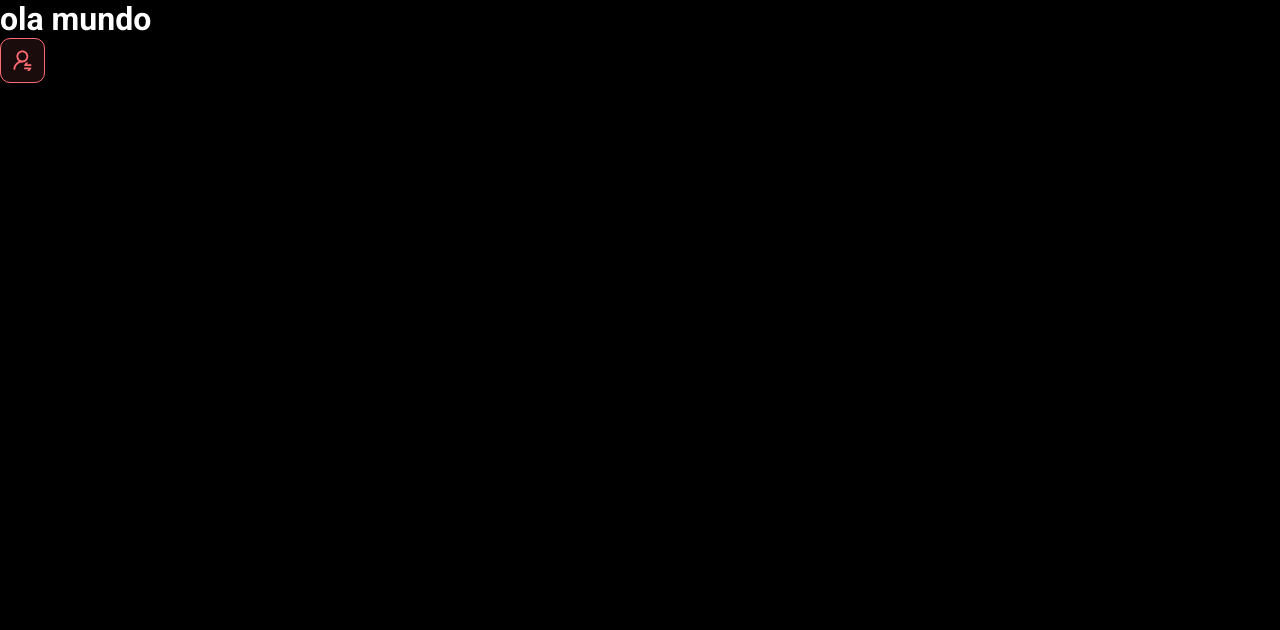
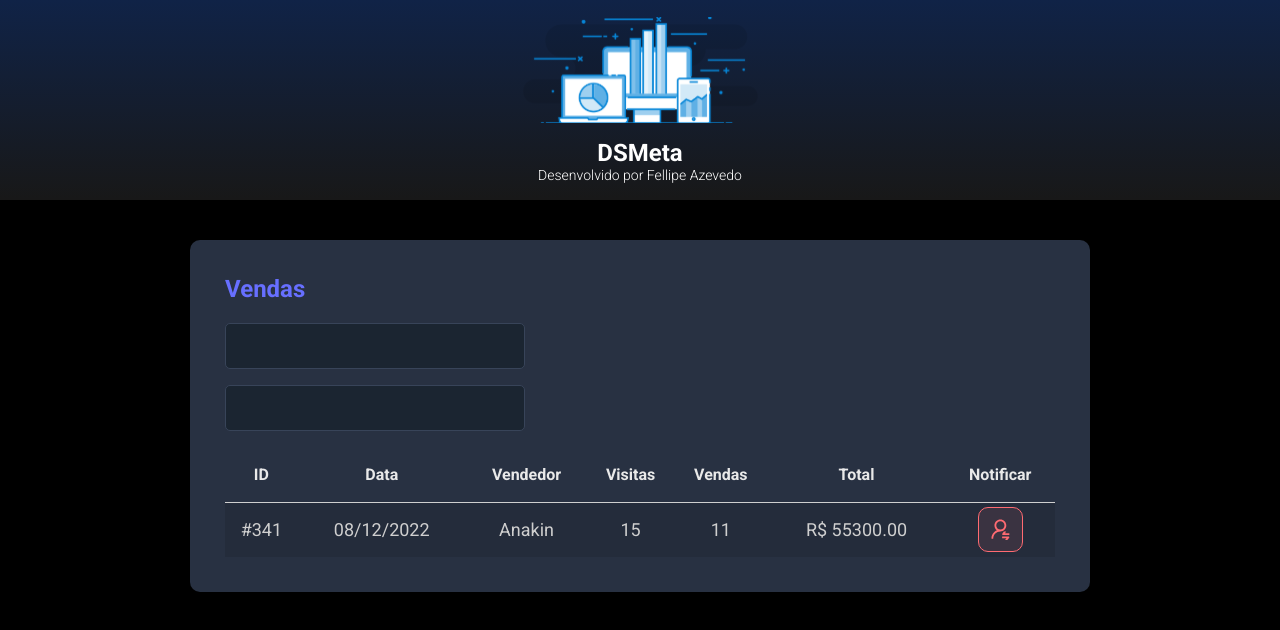
Before and after one commit to soareslipe/DSMeta, a React (Vite) app in the folder frontend/: page / in a window 1280 px wide. Shown: the top 630 px of the page. Built offline with nearby package versions, Linux system fonts and the light colour scheme.

Commit message:
Other Components

```diff
--- a/frontend/src/App.css
+++ /dev/null
@@ -1,41 +0,0 @@
-#root {
-  max-width: 1280px;
-  margin: 0 auto;
-  padding: 2rem;
-  text-align: center;
-}
-
-.logo {
-  height: 6em;
-  padding: 1.5em;
-  will-change: filter;
-}
-.logo:hover {
-  filter: drop-shadow(0 0 2em #646cffaa);
-}
-.logo.react:hover {
-  filter: drop-shadow(0 0 2em #61dafbaa);
-}
-
-@keyframes logo-spin {
-  from {
-    transform: rotate(0deg);
-  }
-  to {
-    transform: rotate(360deg);
-  }
-}
-
-@media (prefers-reduced-motion: no-preference) {
-  a:nth-of-type(2) .logo {
-    animation: logo-spin infinite 20s linear;
-  }
-}
-
-.card {
-  padding: 2em;
-}
-
-.read-the-docs {
-  color: #888;
-}
--- a/frontend/src/App.tsx
+++ b/frontend/src/App.tsx
@@ -1,10 +1,17 @@
-import NotificationButton from "./components/NotificationButton"
+import Header from "./components/Header"
+import SalesCard from "./components/SalesCard"
 
 function App() {
-  return(
+  return (
     <>
-    <h1>ola mundo</h1>
-    <NotificationButton/>
+      <Header />
+      <main>
+        <section id="sales">
+          <div className="dsmeta-card-container">
+              <SalesCard/>
+          </div>
+        </section>
+      </main>
     </>
   )
 }
--- /dev/null
+++ b/frontend/src/components/Header/index.tsx
@@ -0,0 +1,16 @@
+import icon from '../../assets/img/logo.svg'
+import './styles.css'
+
+function Header() {
+    return (
+        <header>
+            <div className="dsmeta-logo-container">
+                <img src={icon} alt="DSMeta" />
+                <h1>DSMeta</h1>
+                <p>Desenvolvido por <a href="https://github.com/soareslipe">Fellipe Azevedo</a></p>
+            </div>
+        </header>
+    )
+}
+
+export default Header
--- /dev/null
+++ b/frontend/src/components/Header/styles.css
@@ -0,0 +1,28 @@
+header {
+    height: 200px;
+    align-items: center;
+    display: flex;
+    background: linear-gradient(180deg, #102347 0%, #181818 100%);
+    justify-content: center;
+}
+
+.dsmeta-logo-container {
+    display: flex;
+    flex-direction: column;
+    align-items: center;
+
+}
+
+.dsmeta-logo-container img {
+    width: 235px;
+}
+
+.dsmeta-logo-container h1 {
+    margin-top: 15px;
+    font-size: 24px;
+}
+
+.dsmeta-logo-container p {
+    font-size: 14px;
+    font-weight: 300;
+}
--- /dev/null
+++ b/frontend/src/components/SalesCard/index.tsx
@@ -0,0 +1,50 @@
+import NotificationButton from '../NotificationButton';
+import './styles.css';
+
+function SalesCard() {
+    return (
+        <div className="dsmeta-card">
+            <h2 className="dsmeta-sales-title">Vendas</h2>
+            <div>
+                <div className="dsmeta-form-container">
+                    <input className="dsmeta-form-control" type="text"/>
+                </div>
+                <div className="dsmeta-form-container">
+                    <input className="dsmeta-form-control" type="text"/>
+                </div>
+            </div>
+            <div>
+                <table className="dsmeta-sales-table">
+                    <thead>
+                        <tr>
+                            <th className="show-992">ID</th>
+                            <th className="show-576">Data</th>
+                            <th>Vendedor</th>
+                            <th className="show-992">Visitas</th>
+                            <th className="show-992">Vendas</th>
+                            <th>Total</th>
+                            <th>Notificar</th>
+                        </tr>
+                    </thead>
+                    <tbody>
+                        <tr>
+                            <td className="show-992">#341</td>
+                            <td className="show-576">08/12/2022</td>
+                            <td>Anakin</td>
+                            <td className="show-992">15</td>
+                            <td className="show-992">11</td>
+                            <td>R$ 55300.00</td>
+                            <td>
+                                <div className="dsmeta-redbtn-container">
+                                   <NotificationButton/>
+                                </div>
+                            </td>
+                        </tr>
+                    </tbody>
+                </table>
+            </div>
+        </div>
+    )
+}
+
+export default SalesCard
--- /dev/null
+++ b/frontend/src/components/SalesCard/styles.css
@@ -0,0 +1,99 @@
+.dsmeta-card {
+    background-color: #283142;
+    border-radius: 10px;
+    padding: 30px 10px;
+}
+
+
+.dsmeta-sales-title {
+    color: #676FFF;
+    font-size: 24px;
+    margin-bottom: 20px;
+
+}
+
+.dsmeta-form-container {
+    margin-bottom: 16px;
+    max-width: 300px;
+}
+
+.dsmeta-form-control {
+    height: 46px;
+    background-color: #1B2531;
+    border: 1px solid #384459;
+    border-radius: 5px;
+    width: 100%;
+    color: #9AAABE;
+    padding: 0 20px;
+    font-size: 18px;
+}
+
+.dsmeta-sales-table {
+    width: 100%;
+    border-spacing: 0;
+    border-collapse: collapse;
+}
+
+.dsmeta-sales-table thead {
+    height: 55px;
+    font-size: 16px;
+    color: #E9E9E9;
+    font-weight: 700;
+}
+
+.dsmeta-sales-table tbody{
+    font-size: 14px;
+    font-weight: 400;
+    color: #CFCFCF;
+    text-align: center;
+}
+
+.dsmeta-sales-table tbody tr{
+    height: 74px;
+    border-top: 1px solid;
+}
+
+.dsmeta-sales-table tbody tr:nth-child(odd){
+  background-color: #242C3B;
+}
+
+.dsmeta-sales-table tbody tr:hover > td{
+    background-color: #384459;
+}
+
+.dsmeta-redbtn-container{
+    justify-content: center;
+    display: flex;
+}
+
+.show-576{
+    display: none;
+}
+
+@media(min-width: 576px){
+    .show-576{
+        display: table-cell;
+    }
+
+    .dsmeta-card{
+        padding: 35px;
+    }
+
+    .dsmeta-sales-table tbody{
+        font-size: 18px;
+    }
+
+    .dsmeta-sales-table tbody tr{
+        height: 55px;
+    }
+}
+
+.show-992{
+    display: none;
+}
+
+@media(min-width: 992px){
+    .show-992{
+        display: table-cell;
+    }
+}
--- a/frontend/src/index.css
+++ b/frontend/src/index.css
@@ -27,3 +27,13 @@
     color: unset;
     text-decoration: none;
 }
+
+.dsmeta-card-container {
+    width: 100%;
+    max-width: 900px;
+    margin: 0 auto;
+  }
+
+  #sales {
+    padding: 40px 10px;
+  }
```
Also changed, not shown: frontend/src/assets/img/logo.svg (renamed from frontend/src/assets/img/dsMetaLogo.svg).
